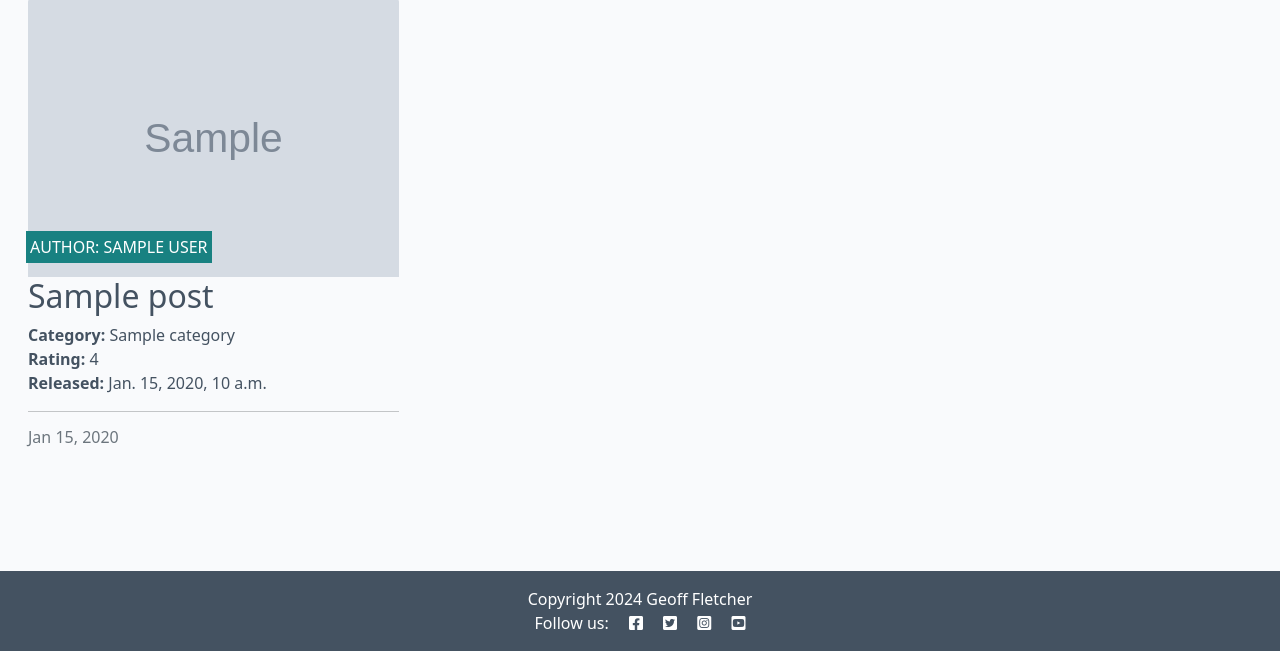
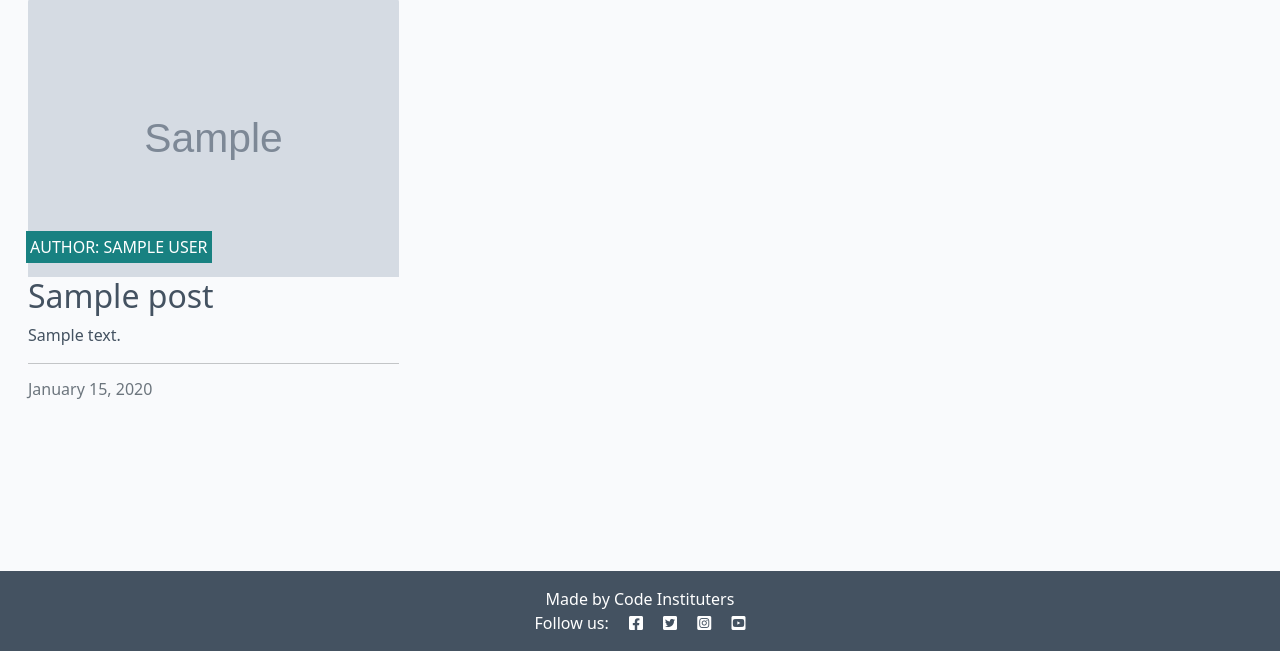
Before and after one commit to Geoff-Fletcher/True_Review, a Django app: template review/templates/review/index.html in a window 1280 px wide. Shown: the part 149-800 px from the top of the page. Run offline with Django 4.2, Linux system fonts and the light colour scheme; the template is opened without the code that fills it: most values are stand-ins (such as "Sample title", 1, 10 or a date in 2020); grey boxes marked "Sample" are stand-in pictures.

Commit message:
re-work index html to be more efficient

```diff
--- a/review/templates/review/index.html
+++ b/review/templates/review/index.html
@@ -1,11 +1,9 @@
 {% extends "base.html" %}
 {% load static %}
+
 {% block content %}
-
-<!-- index.html content starts here -->
 <div class="container-fluid">
     <div class="row">
-
         <!-- Review Entries Column -->
         <div class="col-12 mt-3 left">
             <div class="row">
@@ -15,8 +13,7 @@
                         <div class="card-body">
                             <div class="image-container">
                                 {% if "placeholder" in post.featured_image.url %}
-                                <img class="card-img-top" src="{% static 'images/default.jpg' %}"
-                                    alt="placeholder image">
+                                <img class="card-img-top" src="{% static 'images/default.jpg' %}" alt="placeholder image">
                                 {% else %}
                                 <img class="card-img-top" src="{{ post.featured_image.url }}" alt="{{ post.title }}">
                                 {% endif %}
@@ -26,18 +23,11 @@
                             </div>
                             <a href="{% url 'post_detail' post.slug %}" class="post-link">
                                 <h2 class="card-title">{{ post.title }}</h2>
-                                <p class="card-text">
-                                    {% if post.category %}
-                                    <strong>Category:</strong> {{ post.category.name }}<br>
-                                    {% endif %}
-                                    <strong>Rating:</strong> {{ post.rating }}<br>
-                                    <strong>Released:</strong> {{ post.release_date }}
-                                </p>
+                                <p class="card-text">{{ post.excerpt }}</p>
                             </a>
 
                             <hr />
-                            <p class="card-text text-muted h6">{{ post.created_on|date:"M d, Y" }}
-                            </p>
+                            <p class="card-text text-muted h6">{{ post.created_on|date:"F j, Y" }}</p>
                         </div>
                     </div>
                 </div>
@@ -50,34 +40,25 @@
         </div>
     </div>
 
-    <!-- Pagination Controls -->
     {% if is_paginated %}
     <nav aria-label="Page navigation">
         <ul class="pagination justify-content-center">
             {% if page_obj.has_previous %}
             <li class="page-item">
-                <a href="?page={{ page_obj.previous_page_number }}" class="page-link">&laquo; PREV</a>
+                <a class="page-link" href="?page={{ page_obj.previous_page_number }}" aria-label="Previous">
+                    &laquo; PREV
+                </a>
             </li>
             {% endif %}
-            {% for page_num in page_obj.paginator.page_range %}
-            <li class="page-item {% if page_num == page_obj.number %}active{% endif %}">
-                <a href="?page={{ page_num }}" class="page-link">{{ page_num }}</a>
-            </li>
-            {% endfor %}
             {% if page_obj.has_next %}
             <li class="page-item">
-                <a href="?page={{ page_obj.next_page_number }}" class="page-link">NEXT &raquo;</a>
+                <a class="page-link" href="?page={{ page_obj.next_page_number }}" aria-label="Next">
+                    NEXT &raquo;
+                </a>
             </li>
             {% endif %}
         </ul>
     </nav>
     {% endif %}
-
 </div>
-<!-- index.html content ends here -->
-
 {% endblock %}
-
-{% block copyright %}
-Copyright 2024 Geoff Fletcher
-{% endblock copyright %}
```
